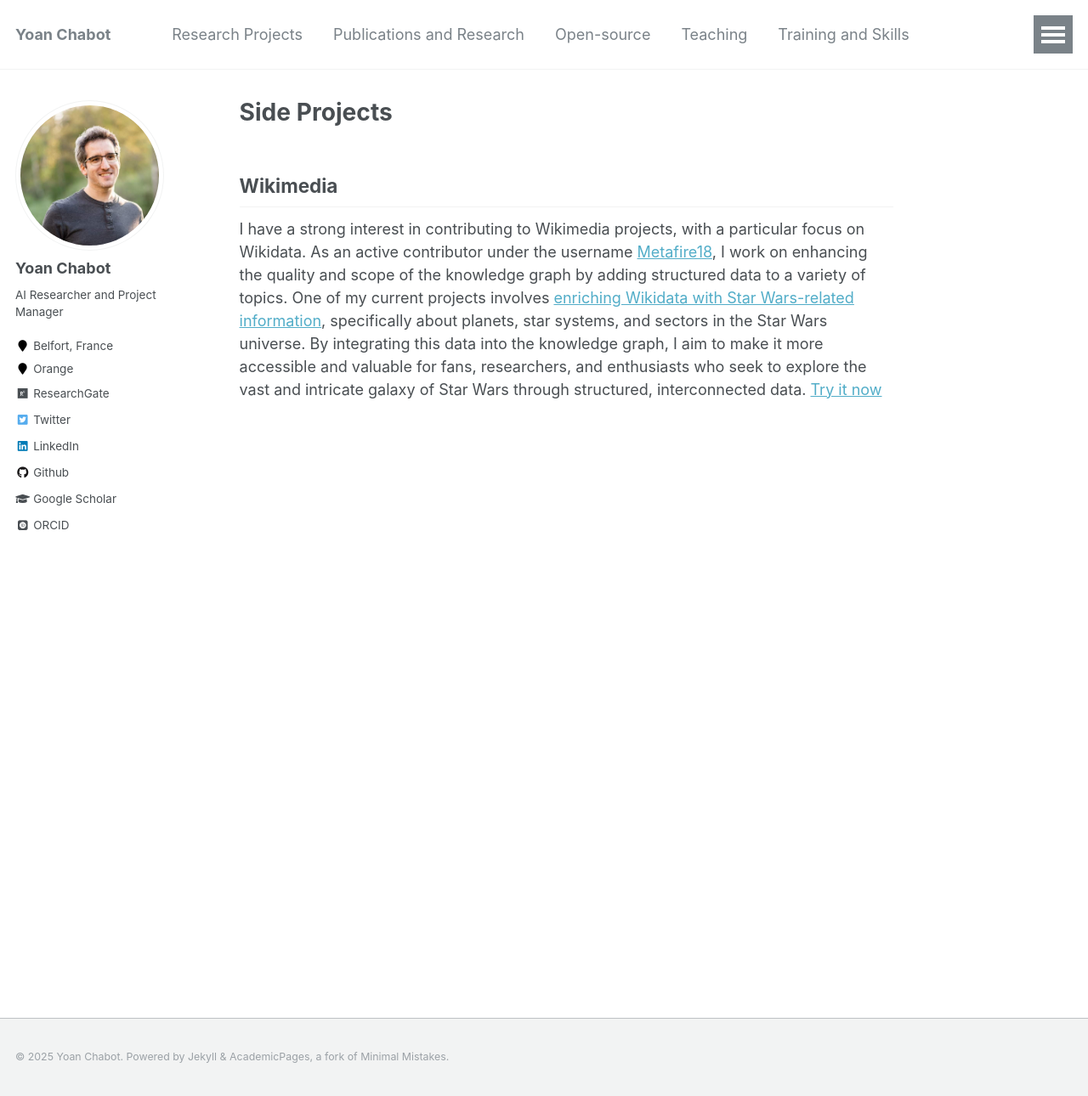
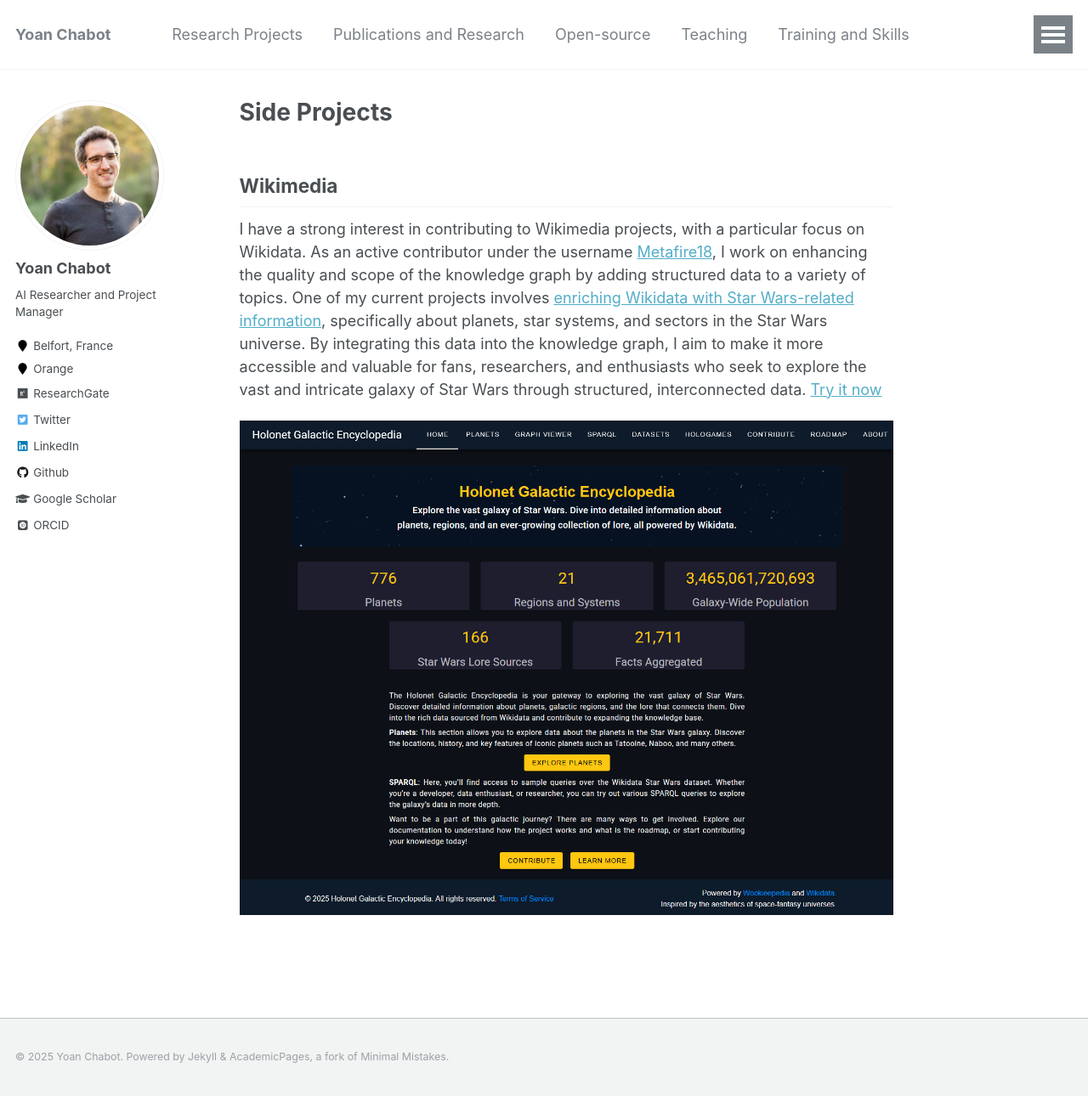
Before and after one commit to yoanchabot/yoanchabot.github.io, a Jekyll site: the page built from _pages/side.md, in a window 1280 px wide and 1290 px high. Shown: the whole window at 85% size. Built offline with Jekyll 4.4.1, drawn with Linux system fonts in a browser that asks for light colours; some web fonts are replaced.

Commit message:
Update side.md

```diff
--- a/_pages/side.md
+++ b/_pages/side.md
@@ -7,3 +7,5 @@
 ## Wikimedia
 I have a strong interest in contributing to Wikimedia projects, with a particular focus on Wikidata. As an active contributor under the username [Metafire18](https://www.wikidata.org/wiki/User:Metafire18), I work on enhancing the quality and scope of the knowledge graph by adding structured data to a variety of topics. One of my current projects involves [enriching Wikidata with Star Wars-related information](https://www.wikidata.org/wiki/Wikidata:WikiProject_Star_Wars), specifically about planets, star systems, and sectors in the Star Wars universe. By integrating this data into the knowledge graph, I aim to make it more accessible and valuable for fans, researchers, and enthusiasts who seek to explore the vast and intricate galaxy of Star Wars through structured, interconnected data.
 [Try it now](https://holonetgalacticmap-frontend.vercel.app)
+
+![Holonet]({{ site.baseurl }}/images/holonet.jpg)
```
